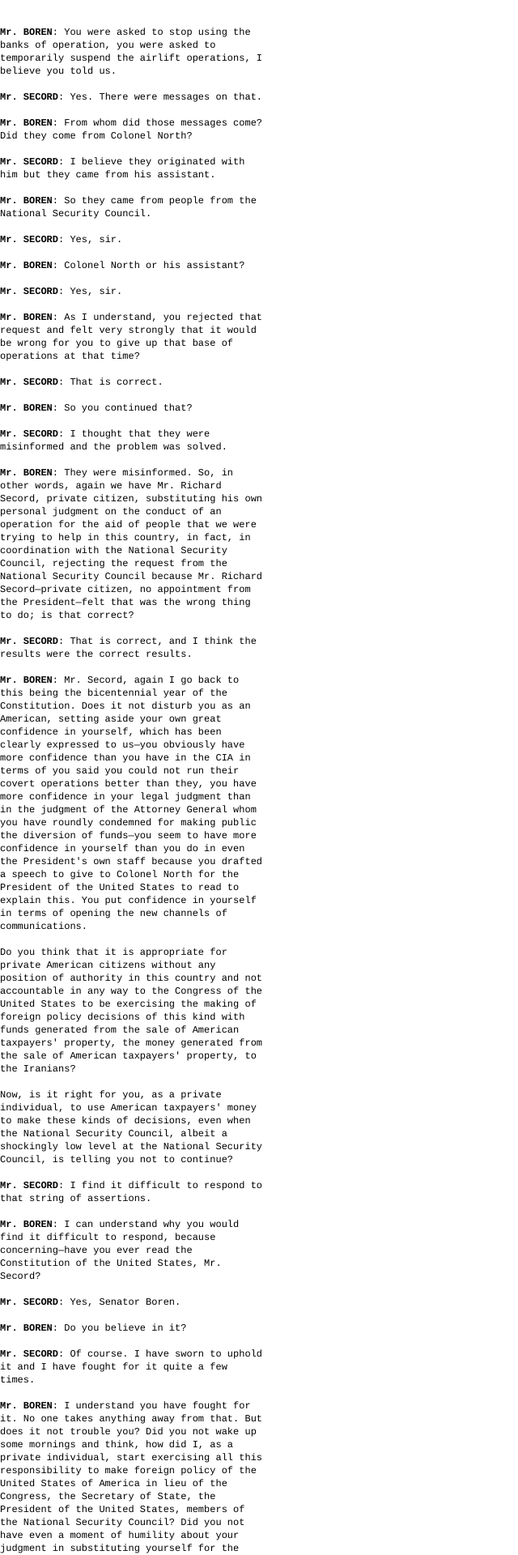
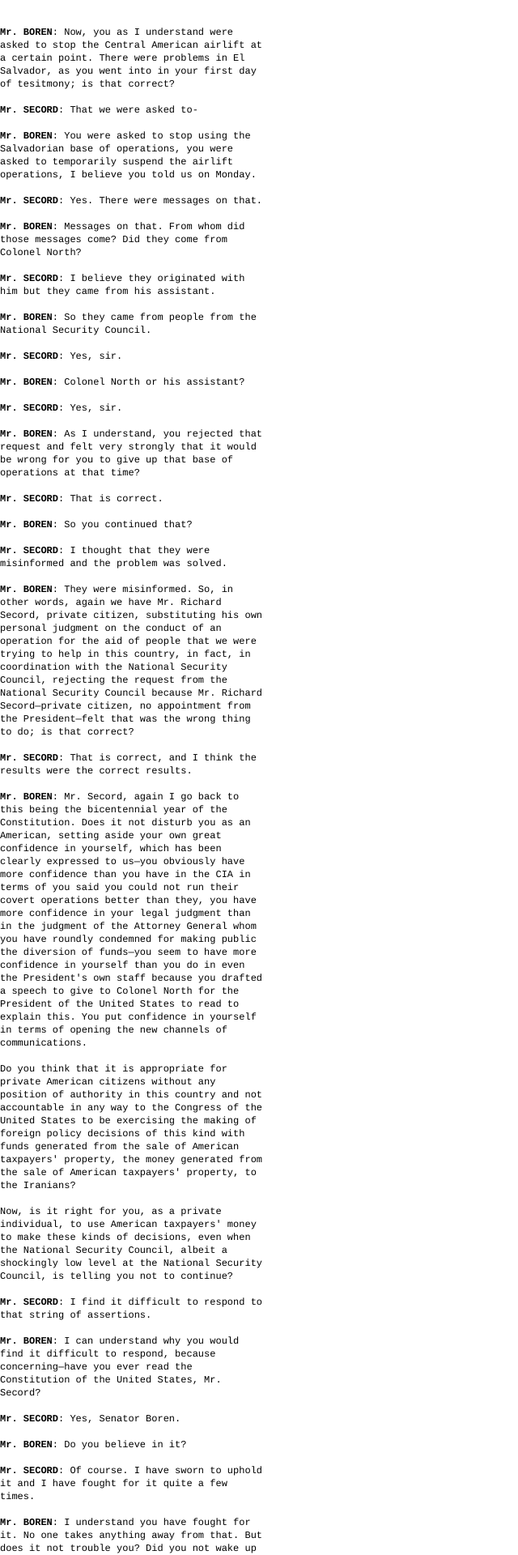
Before and after one commit to rcchan/irancontra, a PHP site: page /transcripts/rs-6.php in a window 1280 px wide. Shown: the top 1920 px of the page at 81% size, without its empty margins (0-640 px from the left). Run offline with PHP 8.4, Linux system fonts and the light colour scheme.

Commit message:
Update rs-6.php
2018 updates

```diff
--- a/transcripts/rs-6.php
+++ b/transcripts/rs-6.php
@@ -7,10 +7,12 @@
 <body>
 <div style="width:325px"><font class="transcript">
 
-<br/><br/><strong>Mr. BOREN</strong>:  You were asked to stop using the banks of operation,
-you were asked to temporarily suspend the airlift operations, I believe you told us.
+<br/><br/><strong>Mr. BOREN</strong>:  Now, you as I understand were asked to stop the Central American airlift at a certain point. There were problems in El Salvador, as you went into in your first day of tesitmony; is that correct?
+<br/><br/><strong>Mr. SECORD</strong>: That we were asked to-
+<br/><br/><strong>Mr. BOREN</strong>:  You were asked to stop using the Salvadorian base of operations,
+you were asked to temporarily suspend the airlift operations, I believe you told us on Monday.
 <br/><br/><strong>Mr. SECORD</strong>:  Yes. There were messages on that.
-<br/><br/><strong>Mr. BOREN</strong>:  From whom did those messages come? Did they come
+<br/><br/><strong>Mr. BOREN</strong>:  Messages on that. From whom did those messages come? Did they come
 from Colonel North?
 <br/><br/><strong>Mr. SECORD</strong>:  I believe they originated with him but they came
 from his assistant.
```
